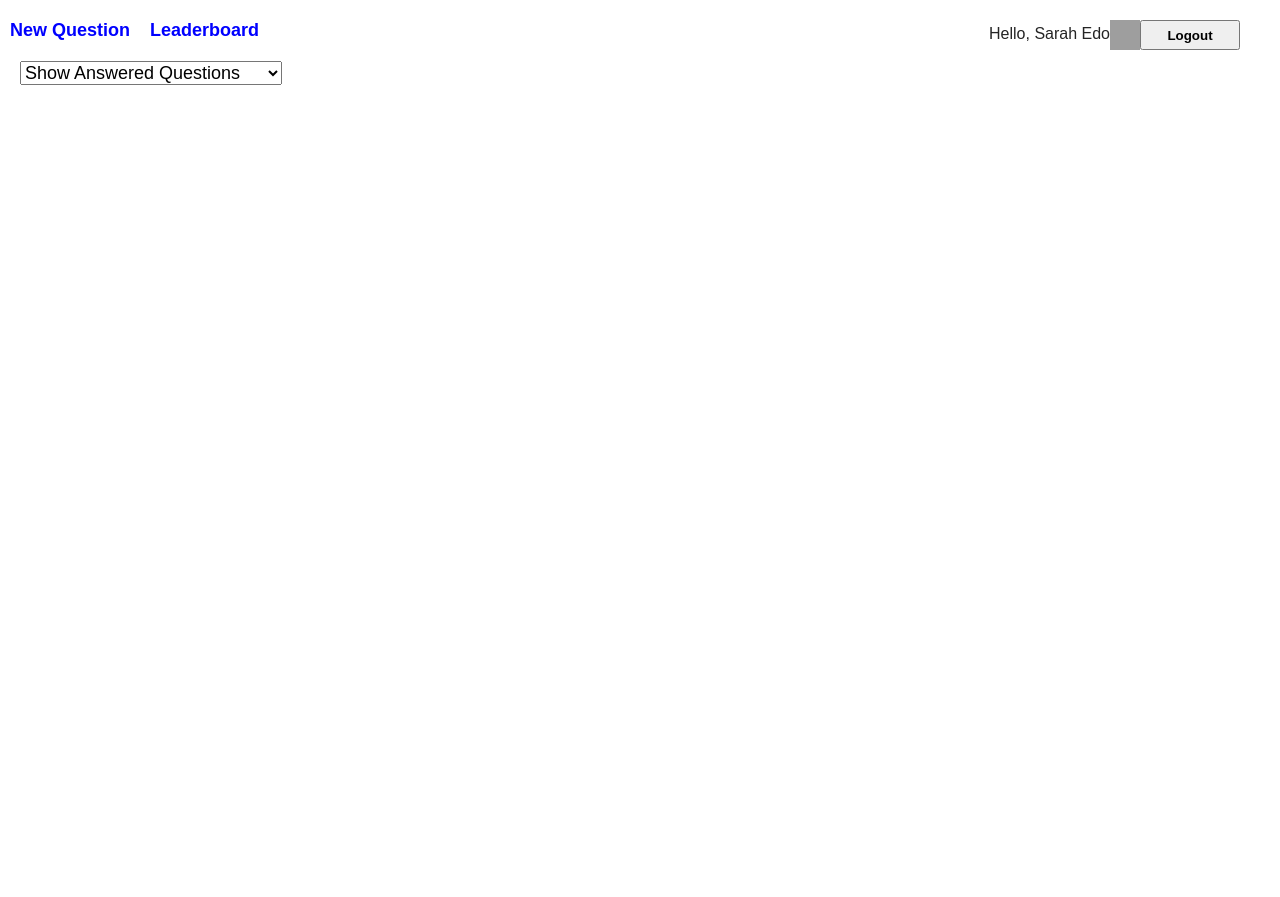
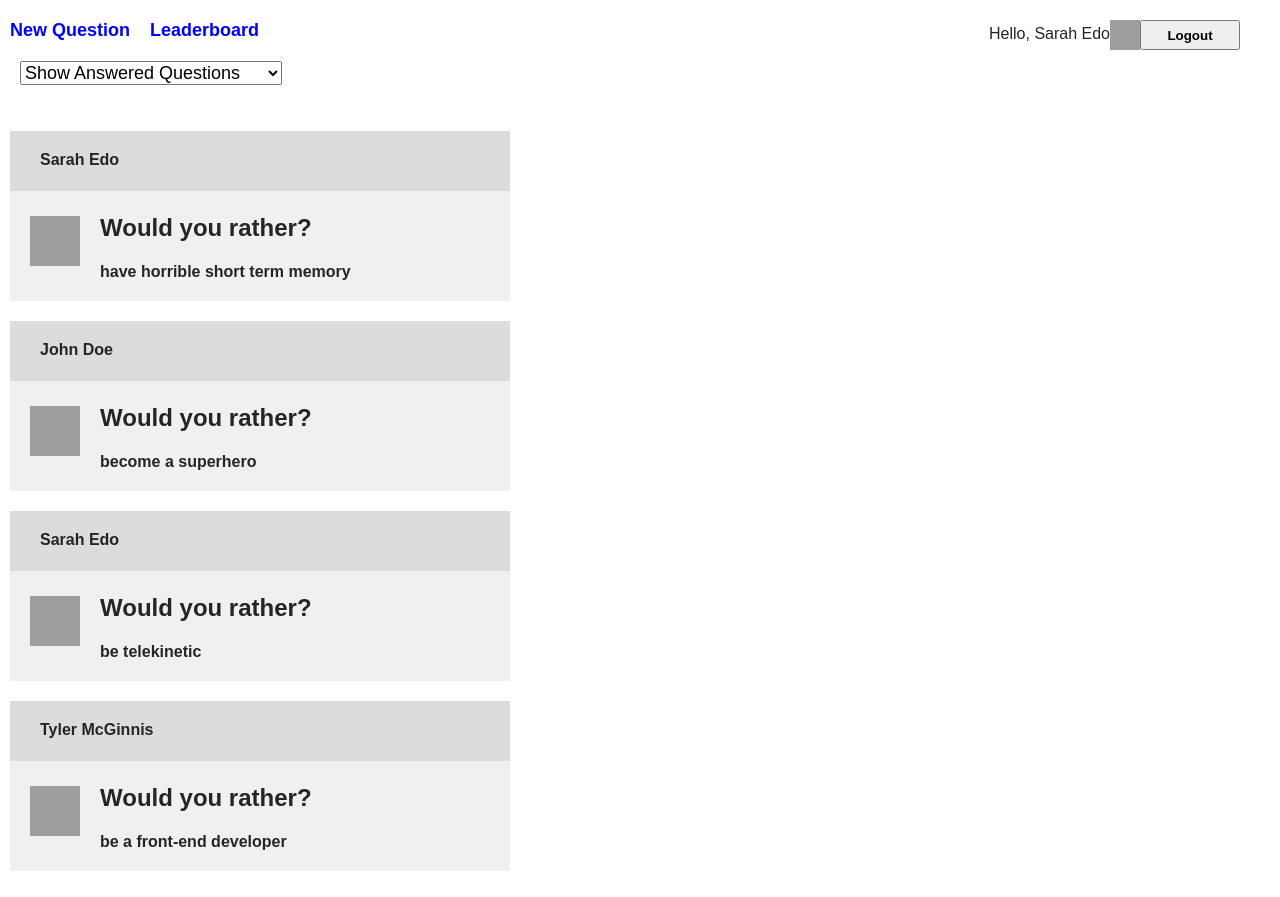
Before and after one commit to hassanjamilah/React-Project-Would-You-Rather, a React (Create React App) app: page / in a window 1280 px wide. Both pictures are taken after a click on the button "Login". Before the commit the page ends 800 px from the top, so only its background shows below. Built offline with nearby package versions, Linux system fonts and the light colour scheme; grey boxes are pictures that could not be loaded.

Commit message:
styled the questions cards

```diff
--- a/package.json
+++ b/package.json
@@ -6,7 +6,9 @@
     "@testing-library/jest-dom": "^4.2.4",
     "@testing-library/react": "^9.3.2",
     "@testing-library/user-event": "^7.1.2",
+    "bootstrap": "^4.5.0",
     "react": "^16.13.1",
+    "react-bootstrap": "^1.0.1",
     "react-dom": "^16.13.1",
     "react-radio-group": "^3.0.3",
     "react-redux": "^7.2.0",
--- a/src/components/Home.js
+++ b/src/components/Home.js
@@ -64,8 +64,8 @@ function mapStateToProps({ questions, authedUser }) {
         const question = questions[id]
         console.log()
         if (
-            question.optionOne.votes.includes(authedUser) ||
-            question.optionTwo.votes.includes(authedUser)
+            question.optionOne.votes.includes(authedUser.id) ||
+            question.optionTwo.votes.includes(authedUser.id)
         ) {
 
             answerdQuestions.push(question)
--- a/src/components/Question.js
+++ b/src/components/Question.js
@@ -1,24 +1,56 @@
-import React, {Component} from 'react'
-import {connect} from 'react-redux'
-import {Redirect, Link} from 'react-router-dom'
+import React, { Component } from 'react'
+import { connect } from 'react-redux'
+import { Redirect, Link } from 'react-router-dom'
+import { Card } from 'react-bootstrap'
 
-class Question extends Component{
-    render(){
+class Question extends Component {
+    render() {
 
-        const {question, authedUser} = this.props
-        if (authedUser === null){
+        const { question, authedUser, users } = this.props
+        if (authedUser === null) {
             return (
-                <Redirect to='/'/>
+                <Redirect to='/' />
             )
         }
-        return(
+        return (
             <Link to={`/question/${question.id}`}>
-                <div>
-                    {question.author}
-                    <div>{question.timestamp}</div>
-                    <div>{question.id}</div>
-                <div>{question.optionOne.text}</div>
-                <div>{question.optionTwo.text}</div>
+                <div
+                    style={{
+                        backgroundColor: '#F0F0F0',
+                        height: 170,
+                        width: 500,
+                    }}
+                >
+                    <div >
+                        <div
+                            style={{
+                                backgroundColor:'#DCDCDC',
+                                width:500,
+                                height:40,
+                                paddingTop:20
+
+                            }}
+                        >
+                            <span style={{marginLeft:30,paddingTop:5,height:10,fontWeight:'700'}}>{users[question.author].name}</span>
+                        </div>
+                        <img
+                            src={users[question.author].avatarURL}
+                            style={{
+                                width: 50,
+                                height: 50,
+                                float: 'left',
+                                marginTop: 25,
+                                marginLeft: 20,
+                                marginRight: 20
+
+                            }}
+                        ></img>
+                        <div style={{ paddingTop:3}}>
+                            <h2 >Would you rather?</h2>
+                            <h4>{question.optionOne.text}</h4>
+                        </div>
+                    </div>
+
                 </div>
             </Link>
         )
@@ -26,10 +58,17 @@ class Question extends Component{
 }
 
 
-function MapStateToProps({questions, users, authedUser},{id}){
+function MapStateToProps({ questions, users, authedUser }, { id }) {
     return {
         authedUser,
-        question: questions[id]
+        question: questions[id],
+        users
+    }
+}
+
+const styles = {
+    questionCard: {
+
     }
 }
 export default connect(MapStateToProps)(Question)
--- a/src/components/َQuestionDetail.js
+++ b/src/components/َQuestionDetail.js
@@ -42,10 +42,11 @@ class QuestionDetail extends React.Component {
 
                 <div >{id}
                     <form>
-                        <RadioGroup selectedValue='option1' onchange={this.handleCahnge1}>
+                        {/* <RadioGroup selectedValue='option1' onchange={this.handleCahnge1}>
                         <Radio value='option1' checked={false}>Option1</Radio>
-                        </RadioGroup>
+                        </RadioGroup> */}
                         <button onClick={this.handleSumbit}>Submit answer</button>
+
                     </form>
                 </div>
 
@@ -66,6 +67,9 @@ class QuestionDetail extends React.Component {
 }
 
 function MapStateToProps({ users, questions, authedUser }, props) {
+    if (authedUser == null){
+        return
+    }
     const { id } = props.match.params
     const question = questions[id]
     var x = null
```
Also changed, not shown: 2 other files (tests, documents, lock files or other folders).
